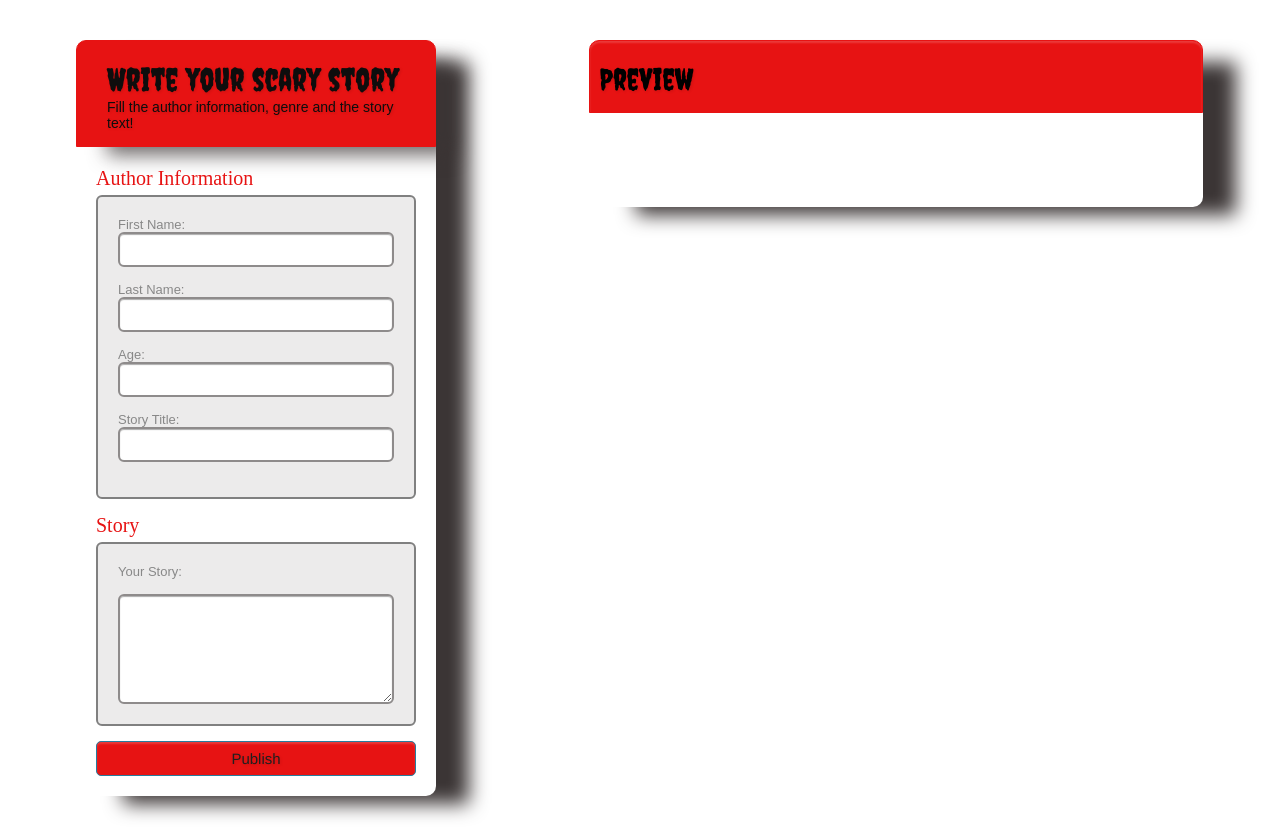
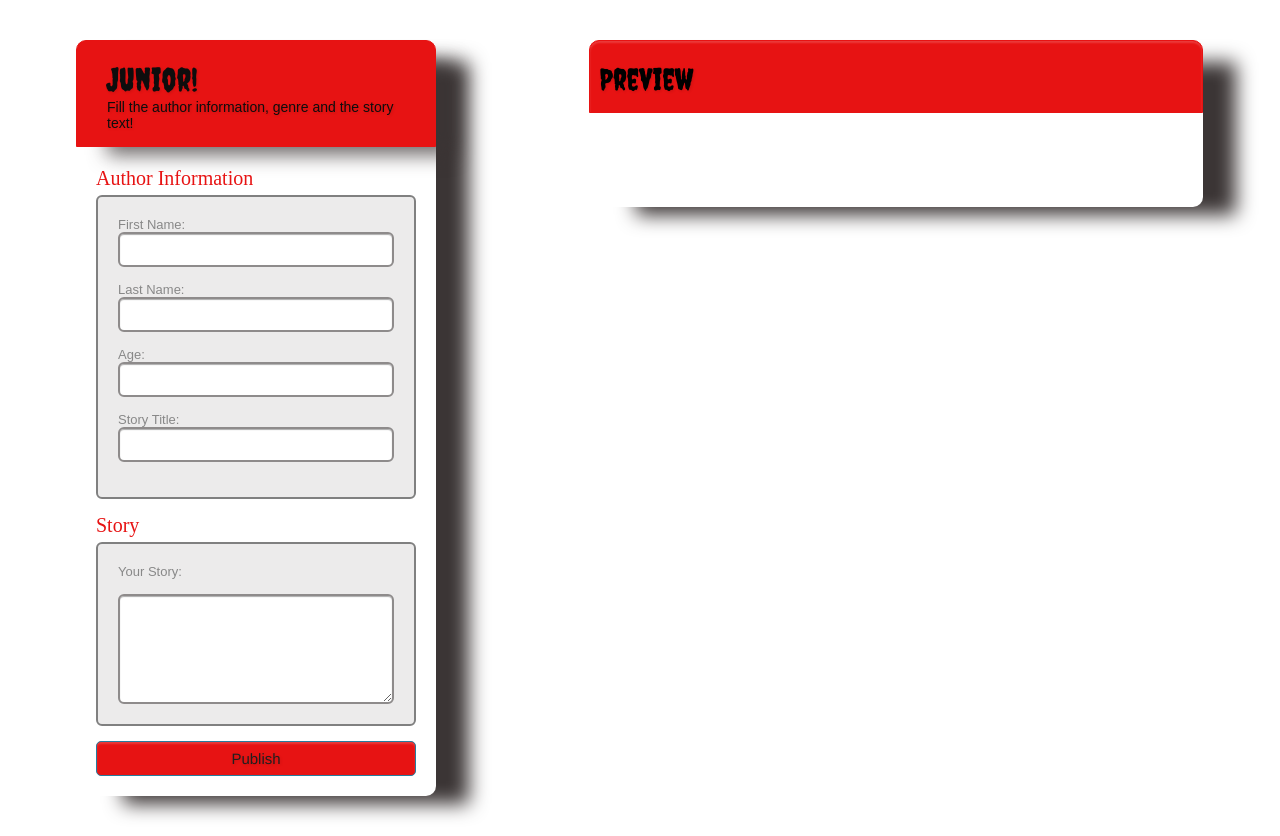
Before and after one commit to biliana1/ProjectStory, a plain HTML site: page index.html in a window 1280 px wide. Drawn offline with Linux system fonts and the light colour scheme; files that its build step writes are made by us from their sources; files whose address does not match are found by name.

Commit message:
fix bug feature1

```diff
--- a/index.html
+++ b/index.html
@@ -17,7 +17,7 @@
   <div id="main">
     <div class="form-wrapper">
       <h1>
-        Write your scary story
+        Junior!
         <span>Fill the author information, genre and the story text!</span>
       </h1>
       <form>
```
